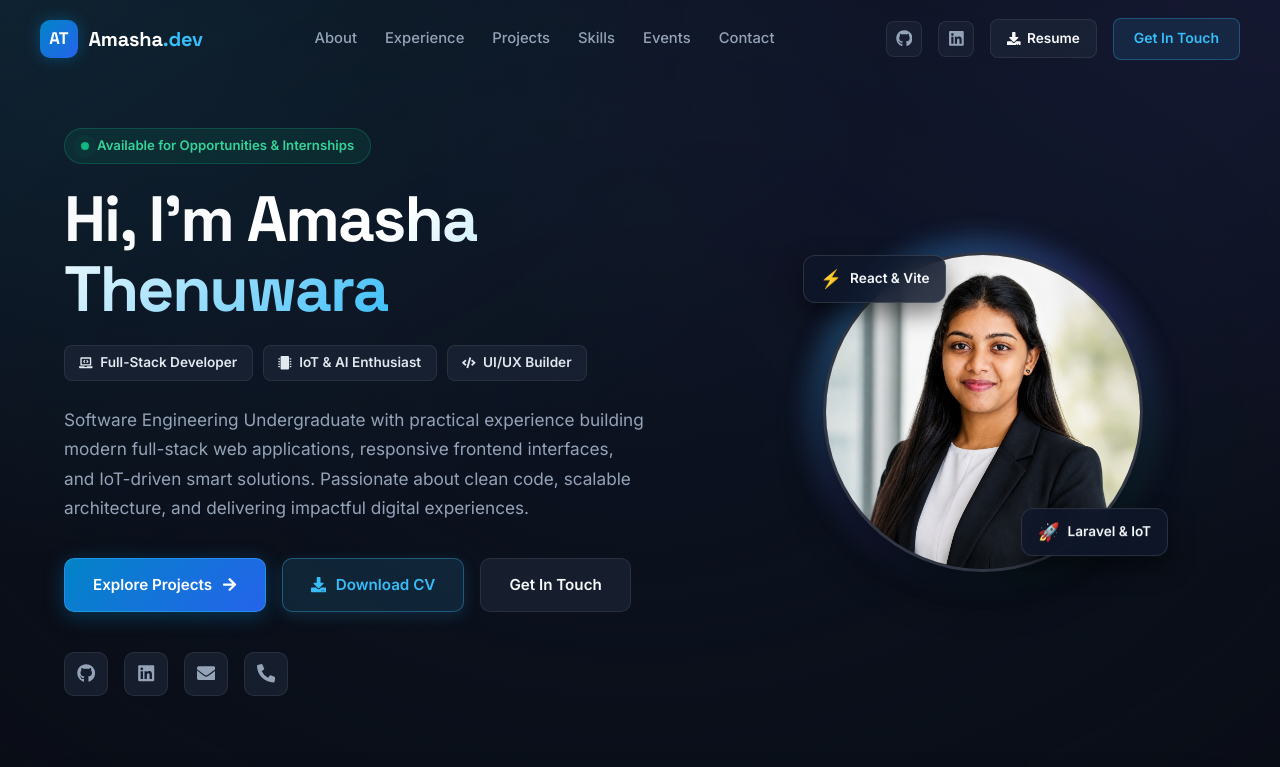
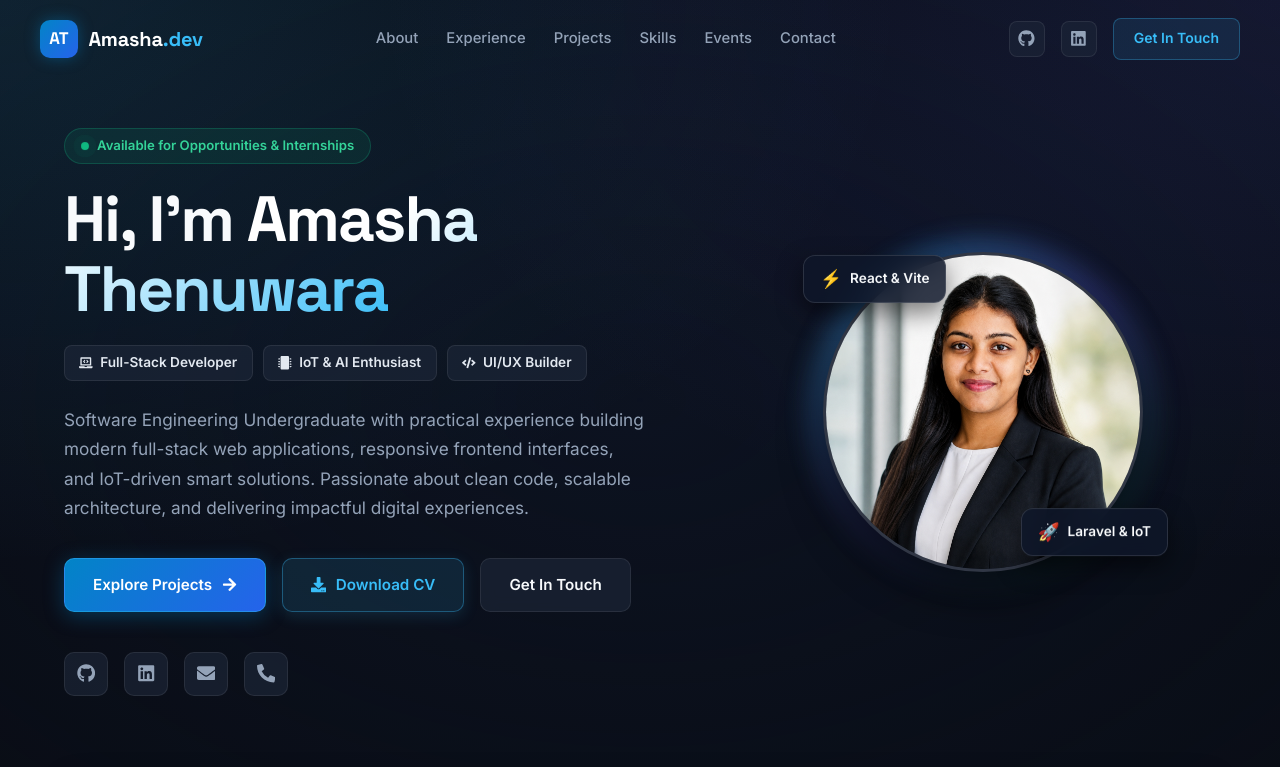
Before and after one commit to AmashaThenuwara/My_Portfolio, a React (Vite) app in the folder amasha-portfolio/: page / in a window 1280 px wide. Shown: the top 767 px of the page. Built offline with nearby package versions, Linux system fonts and the light colour scheme.

Commit message:
Keep Download CV button exclusively in Hero section

```diff
--- a/amasha-portfolio/src/components/Navbar.css
+++ b/amasha-portfolio/src/components/Navbar.css
@@ -139,28 +139,6 @@
   box-shadow: 0 0 15px rgba(56, 189, 248, 0.4);
 }
 
-.nav-cv-btn {
-  display: inline-flex;
-  align-items: center;
-  gap: 0.4rem;
-  padding: 0.5rem 1rem;
-  background: rgba(30, 41, 59, 0.6);
-  border: 1px solid var(--border-subtle);
-  border-radius: 8px;
-  color: #f8fafc;
-  font-size: 0.85rem;
-  font-weight: 600;
-  transition: all 0.25s ease;
-  text-decoration: none;
-}
-
-.nav-cv-btn:hover {
-  background: rgba(56, 189, 248, 0.15);
-  border-color: var(--accent-cyan);
-  color: var(--accent-cyan);
-  transform: translateY(-2px);
-}
-
 .mobile-toggle-btn {
   display: none;
   background: transparent;
@@ -232,9 +210,3 @@
     gap: 0.75rem;
   }
 }
-
-@media (max-width: 640px) {
-  .navbar-actions .nav-cv-btn {
-    display: none;
-  }
-}
--- a/amasha-portfolio/src/components/Navbar.jsx
+++ b/amasha-portfolio/src/components/Navbar.jsx
@@ -1,6 +1,6 @@
 import React, { useState, useEffect } from 'react';
 import { Link, useLocation } from 'react-router-dom';
-import { FaBars, FaTimes, FaGithub, FaLinkedin, FaDownload } from 'react-icons/fa';
+import { FaBars, FaTimes, FaGithub, FaLinkedin } from 'react-icons/fa';
 import './Navbar.css';
 
 const Navbar = () => {
@@ -80,14 +80,6 @@ const Navbar = () => {
             <FaLinkedin />
           </a>
           <a
-            href="/Amasha_Thenuwara_CV.pdf"
-            download="Amasha_Thenuwara_CV.pdf"
-            className="nav-cv-btn"
-            title="Download CV"
-          >
-            <FaDownload /> Resume
-          </a>
-          <a
             href="#contact"
             onClick={(e) => handleNavClick(e, '#contact')}
             className="nav-cta-btn"
@@ -120,14 +112,6 @@ const Navbar = () => {
           ))}
           <div className="mobile-menu-actions">
             <a
-              href="/Amasha_Thenuwara_CV.pdf"
-              download="Amasha_Thenuwara_CV.pdf"
-              className="btn-download-cv"
-              style={{ width: '100%', marginBottom: '0.75rem', textAlign: 'center' }}
-            >
-              <FaDownload /> Download Resume
-            </a>
-            <a
               href="#contact"
               onClick={(e) => handleNavClick(e, '#contact')}
               className="btn-primary"
```
